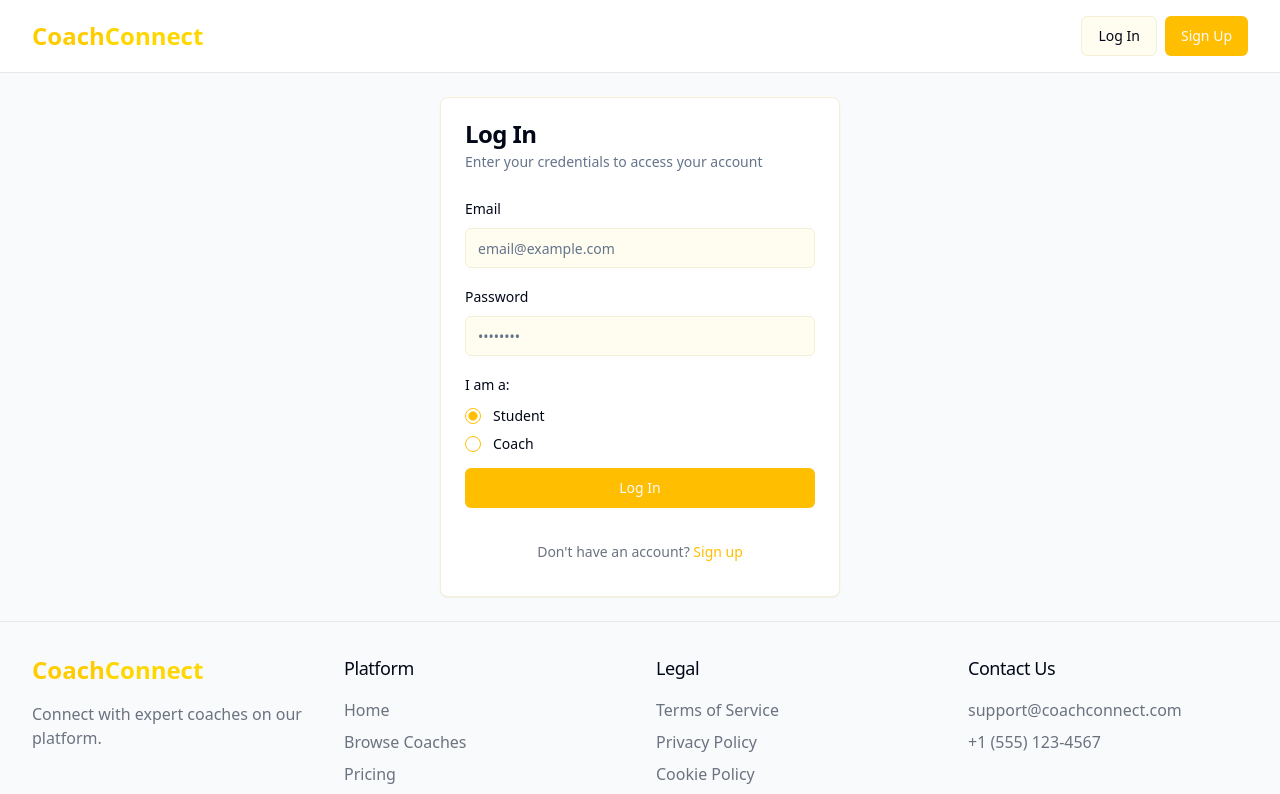
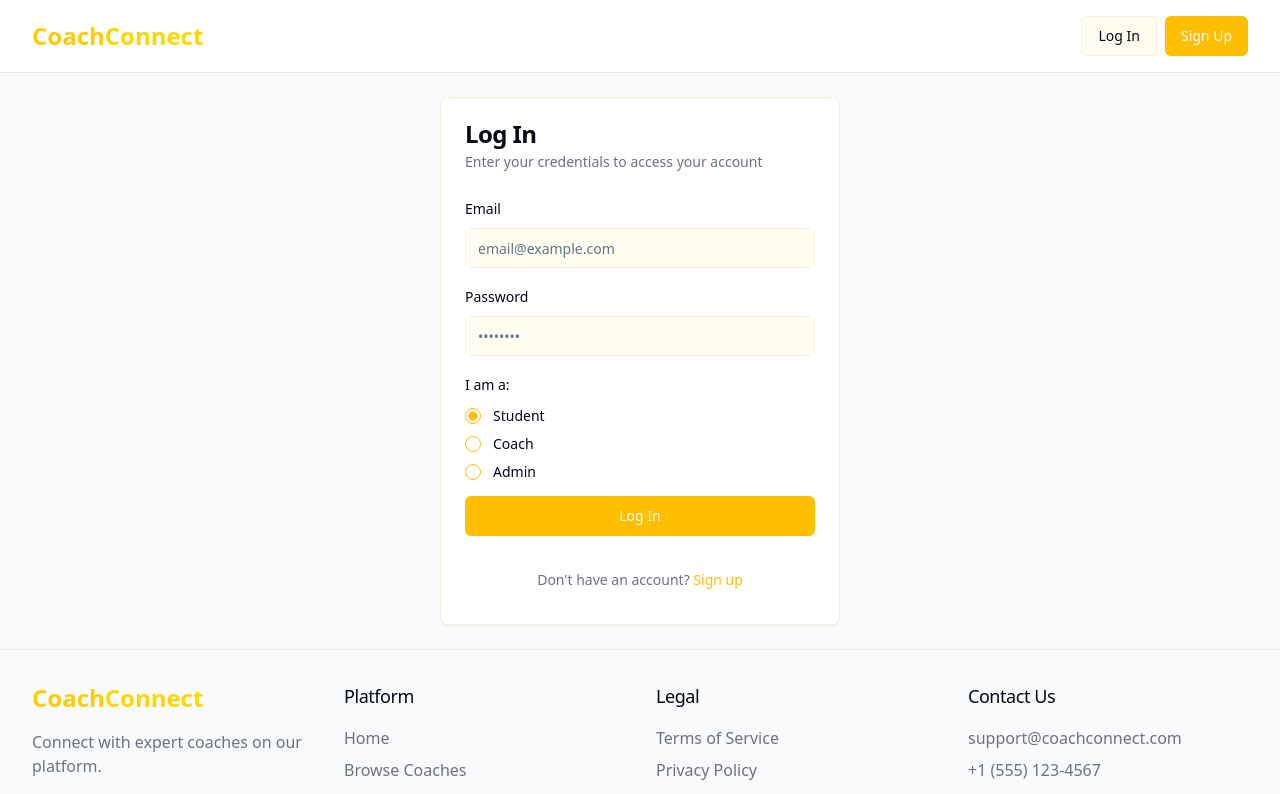
Before and after one commit to dejora/coach-connect-pay, a React (Vite) app: page /login in a window 1280 px wide. Shown: the top 794 px of the page. Built offline with nearby package versions, Linux system fonts and the light colour scheme.

Commit message:
Add admin login
Implement admin login functionality.

```diff
--- a/src/components/Authentication/AuthForm.tsx
+++ b/src/components/Authentication/AuthForm.tsx
@@ -34,7 +34,7 @@ type AuthFormProps = {
 const loginSchema = z.object({
   email: z.string().email('Please enter a valid email address'),
   password: z.string().min(6, 'Password must be at least 6 characters'),
-  role: z.enum(['coach', 'student'] as const),
+  role: z.enum(['coach', 'student', 'admin'] as const),
 });
 
 const signupSchema = loginSchema.extend({
@@ -182,6 +182,14 @@ const AuthForm: React.FC<AuthFormProps> = ({ type }) => {
                             Coach
                           </FormLabel>
                         </FormItem>
+                        <FormItem className="flex items-center space-x-3 space-y-0">
+                          <FormControl>
+                            <RadioGroupItem value="admin" />
+                          </FormControl>
+                          <FormLabel className="font-normal">
+                            Admin
+                          </FormLabel>
+                        </FormItem>
                       </RadioGroup>
                     </FormControl>
                     <FormMessage />
@@ -276,6 +284,14 @@ const AuthForm: React.FC<AuthFormProps> = ({ type }) => {
                             Coach
                           </FormLabel>
                         </FormItem>
+                        <FormItem className="flex items-center space-x-3 space-y-0">
+                          <FormControl>
+                            <RadioGroupItem value="admin" />
+                          </FormControl>
+                          <FormLabel className="font-normal">
+                            Admin
+                          </FormLabel>
+                        </FormItem>
                       </RadioGroup>
                     </FormControl>
                     <FormMessage />
--- a/src/components/DataSourceSwitcher.tsx
+++ b/src/components/DataSourceSwitcher.tsx
@@ -84,6 +84,12 @@ const DataSourceSwitcher = () => {
                       <p>Password: any password will work</p>
                       <p>Role: Student</p>
                     </div>
+                    <div className="mt-2">
+                      <p><strong>Admin Login:</strong></p>
+                      <p>Email: admin@example.com</p>
+                      <p>Password: any password will work</p>
+                      <p>Role: Admin</p>
+                    </div>
                   </div>
                 </AccordionContent>
               </AccordionItem>
--- a/src/context/AuthContext.tsx
+++ b/src/context/AuthContext.tsx
@@ -1,4 +1,3 @@
-
 import React, { createContext, useContext, useState, useEffect } from 'react';
 import { AuthContextType, User, Coach, Student } from '@/types';
 import { supabase } from '@/integrations/supabase/client';
@@ -29,6 +28,13 @@ export const AuthProvider: React.FC<{ children: React.ReactNode }> = ({ children
       email: 'student@example.com',
       name: 'Alice Johnson',
       role: 'student' as const
+    },
+    {
+      id: 'admin-1',
+      email: 'admin@example.com',
+      name: 'Admin User',
+      role: 'admin' as const,
+      profileImage: '/assets/admin-avatar.jpg'
     }
   ];
 
@@ -118,7 +124,7 @@ export const AuthProvider: React.FC<{ children: React.ReactNode }> = ({ children
     initAuth();
   }, [dataSource]);
 
-  const mockLogin = async (email: string, password: string, role: 'coach' | 'student'): Promise<void> => {
+  const mockLogin = async (email: string, password: string, role: 'coach' | 'student' | 'admin'): Promise<void> => {
     setIsLoading(true);
 
     try {
@@ -147,7 +153,7 @@ export const AuthProvider: React.FC<{ children: React.ReactNode }> = ({ children
     }
   };
 
-  const login = async (email: string, password: string, role: 'coach' | 'student'): Promise<void> => {
+  const login = async (email: string, password: string, role: 'coach' | 'student' | 'admin'): Promise<void> => {
     // Use mock login if data source is set to mock
     if (dataSource === 'mock') {
       return mockLogin(email, password, role);
@@ -176,7 +182,7 @@ export const AuthProvider: React.FC<{ children: React.ReactNode }> = ({ children
     }
   };
 
-  const mockSignup = async (email: string, password: string, name: string, role: 'coach' | 'student'): Promise<void> => {
+  const mockSignup = async (email: string, password: string, name: string, role: 'coach' | 'student' | 'admin'): Promise<void> => {
     setIsLoading(true);
 
     try {
@@ -208,7 +214,7 @@ export const AuthProvider: React.FC<{ children: React.ReactNode }> = ({ children
     }
   };
 
-  const signup = async (email: string, password: string, name: string, role: 'coach' | 'student'): Promise<void> => {
+  const signup = async (email: string, password: string, name: string, role: 'coach' | 'student' | 'admin'): Promise<void> => {
     // Use mock signup if data source is set to mock
     if (dataSource === 'mock') {
       return mockSignup(email, password, name, role);
```
